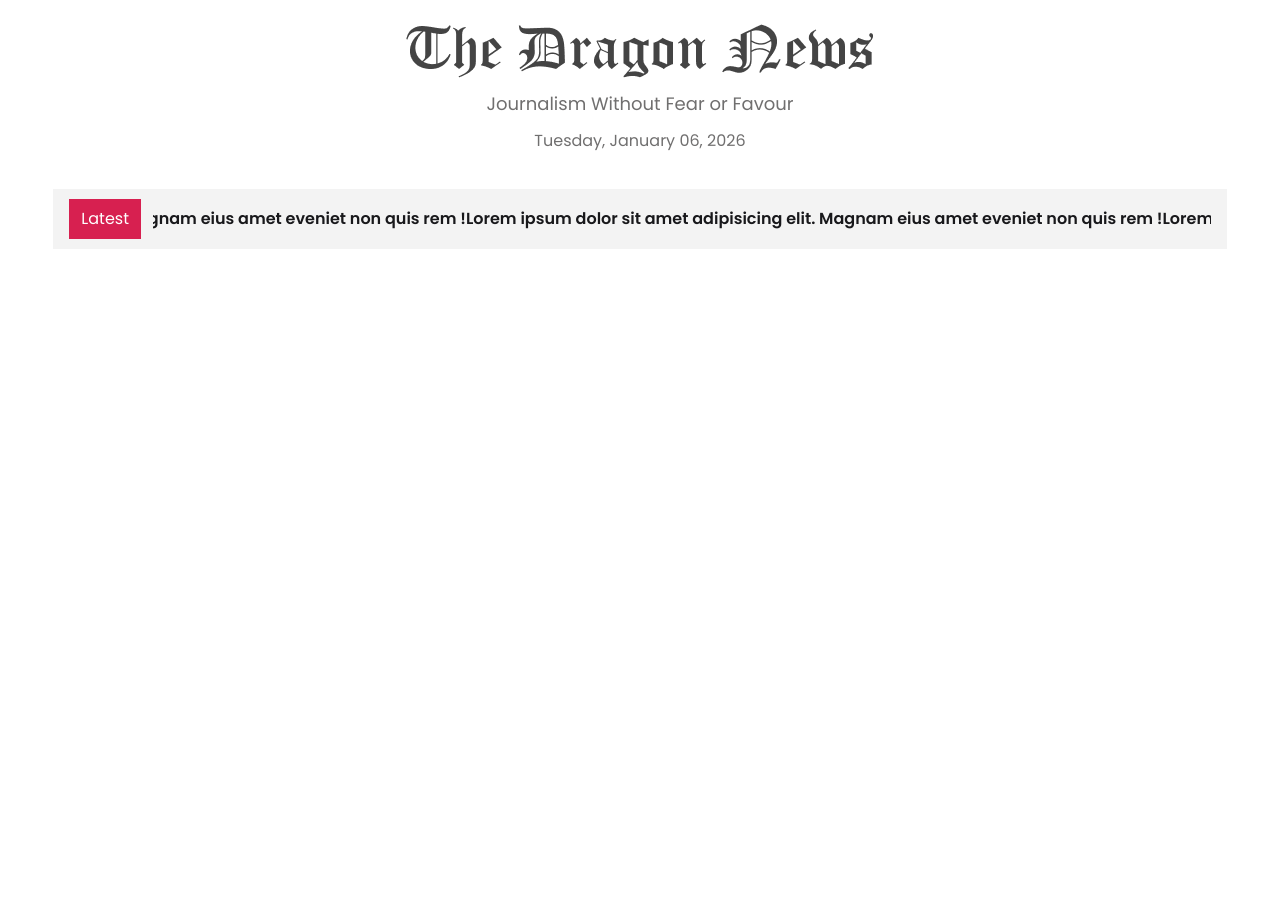
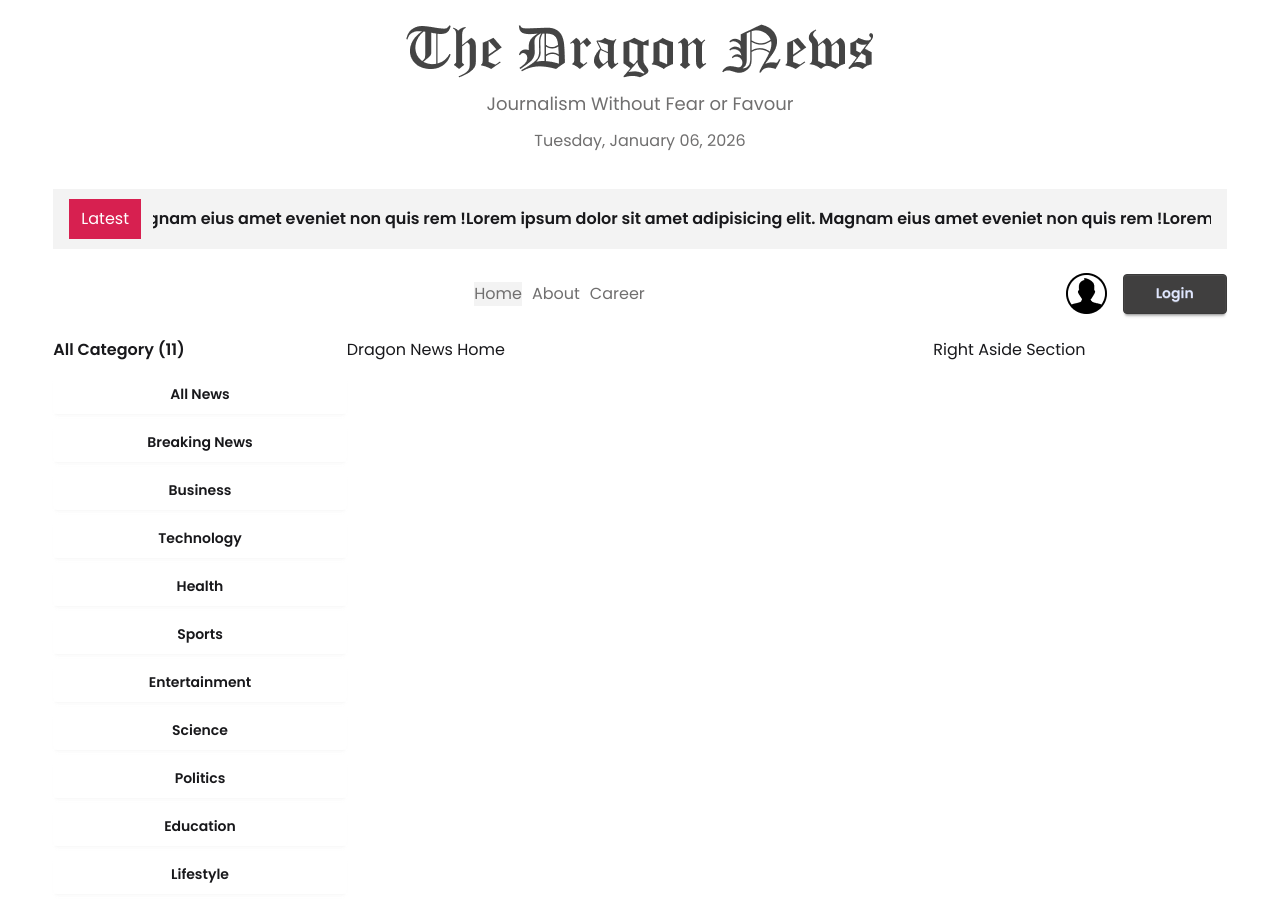
Before and after one commit to Sahruk-alam/dragon-news-paper-project, a React (Vite) app: page / in a window 1280 px wide. Before the commit the page ends 800 px from the top, so only its background shows below. Built offline with nearby package versions, Linux system fonts and the light colour scheme.

Commit message:
category fetching and category btn add

```diff
--- a/src/Layout/LayoutHome.jsx
+++ b/src/Layout/LayoutHome.jsx
@@ -1,31 +1,42 @@
-import React from 'react';
-import { Outlet } from 'react-router';
-import Header from '../component/Header';
-import LatestNews from '../component/LatestNews';
+import React from "react";
+import { Outlet } from "react-router";
+import Header from "../component/Header";
+import LatestNews from "../component/LatestNews";
+import Navbar from "../component/Navbar/Navbar";
+import LeftAside from "../component/HomeLayout/LeftAside";
+import RightAside from "../component/HomeLayout/RightAside";
 
 const LayoutHome = () => {
   return (
     <div>
+        {/* header section */}
       <header>
         <Header></Header>
-        <section className='w-11/12 mx-auto py-3'>
+        <section className="w-11/12 mx-auto py-3">
           <LatestNews></LatestNews>
         </section>
+        <nav className="w-11/12 mx-auto py-3">
+          <Navbar></Navbar>
+        </nav>
       </header>
-            <main>
-                <section className="left_nav">
 
-                </section>
+    {/* main section */}
 
-                <section className="main">
+      <main className="w-11/12 mx-auto  grid grid-cols-12 my-3">
+
+        <aside className="left_nav col-span-3">
+          <LeftAside></LeftAside>
+        </aside>
+
+        <section className="main col-span-6">
           <Outlet></Outlet>
         </section>
 
-                <section className="right_nav">
+        <section className="right_nav col-span-3">
+        <RightAside></RightAside>
+        </section>
 
-                </section>
       </main>
-
     </div>
   );
 };
--- /dev/null
+++ b/src/component/HomeLayout/Category.jsx
@@ -0,0 +1,26 @@
+import React, { use } from 'react';
+import { NavLink } from 'react-router';
+const categoryPromise= fetch('/categories.json').then(res=>
+    res.json());
+
+const Category = () => {
+    const category=use(categoryPromise);
+    console.log(category);
+    return (
+        <div>
+            <h2 className='font-semibold'> All Category ({category.length}) </h2>
+            <div className='grid grid-cols-1 mt-3 gap-2'>
+           {
+                category.map((category)=>
+                <NavLink className={'btn bg-base-100 border-0 hover:bg-base-300'}
+                to={`/category/${category.id}`}>
+                {category.name}</NavLink>)
+            }
+
+            </div>
+
+        </div>
+    );
+};
+
+export default Category;
--- /dev/null
+++ b/src/component/HomeLayout/LeftAside.jsx
@@ -0,0 +1,15 @@
+import React, { Suspense } from 'react';
+import Category from './Category';
+
+const LeftAside = () => {
+    return (
+        <div>
+            <Suspense fallback={<span className="loading loading-dots loading-lg"></span>}>
+                <Category></Category>
+            </Suspense>
+
+        </div>
+    );
+};
+
+export default LeftAside;
--- /dev/null
+++ b/src/component/HomeLayout/RightAside.jsx
@@ -0,0 +1,11 @@
+import React from 'react';
+
+const RightAside = () => {
+    return (
+        <div>
+            <h2>Right Aside Section</h2>
+        </div>
+    );
+};
+
+export default RightAside;
--- /dev/null
+++ b/src/component/Navbar/About.jsx
@@ -0,0 +1,11 @@
+import React from 'react';
+
+const About = () => {
+    return (
+        <div>
+            about page
+        </div>
+    );
+};
+
+export default About;
--- /dev/null
+++ b/src/component/Navbar/Career.jsx
@@ -0,0 +1,11 @@
+import React from 'react';
+
+const Career = () => {
+    return (
+        <div>
+            career page
+        </div>
+    );
+};
+
+export default Career;
--- /dev/null
+++ b/src/component/Navbar/CategoryNews.jsx
@@ -0,0 +1,11 @@
+import React from 'react';
+
+const CategoryNews = () => {
+    return (
+        <div>
+            category news page
+        </div>
+    );
+};
+
+export default CategoryNews;
--- /dev/null
+++ b/src/component/Navbar/Home.jsx
@@ -0,0 +1,11 @@
+import React from 'react';
+
+const Home = () => {
+    return (
+        <div>
+           Dragon News Home
+        </div>
+    );
+};
+
+export default Home;
--- /dev/null
+++ b/src/component/Navbar/Navbar.jsx
@@ -0,0 +1,22 @@
+import React from 'react';
+import { NavLink } from 'react-router';
+import user from '../../assets/user.png';
+const Navbar = () => {
+    return (
+        <div className='flex justify-between items-center'>
+
+           <div className="left-nav">    </div>
+           <div className="main-nav gap-2.5 text-accent flex ">
+            <NavLink to ='/' >Home</NavLink>
+            <NavLink to ='/about' >About</NavLink>
+            <NavLink to ='/career'>Career</NavLink>
+           </div>
+           <div className="flex items-center gap-4">
+              <img src={user} alt="User" />
+                <button className='btn btn-primary px-8'>Login</button>
+           </div>
+        </div>
+    );
+};
+
+export default Navbar;
--- a/src/index.css
+++ b/src/index.css
@@ -18,3 +18,7 @@
 *{
    font-family: "Poppins", sans-serif;
 }
+a.active{
+  @apply
+  bg-base-200
+}
```
Also changed, not shown: src/route/Routes.jsx (+25 -17 lines). Lines whose indentation alone changed are shown as unchanged.
